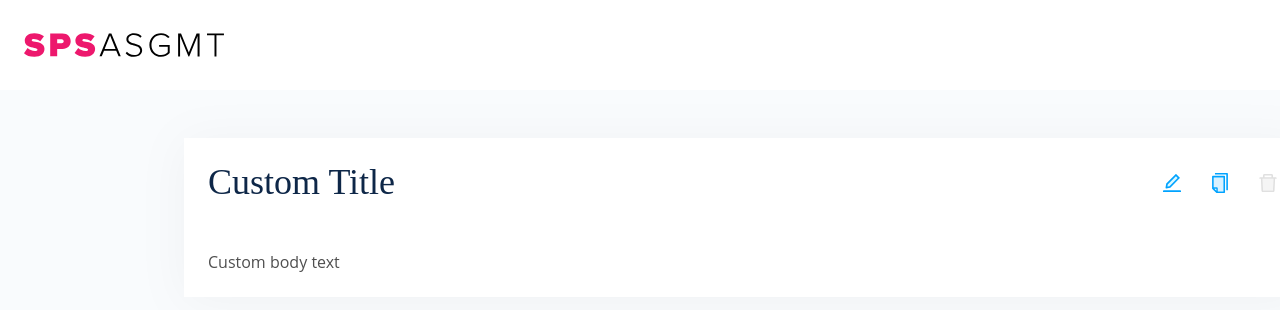
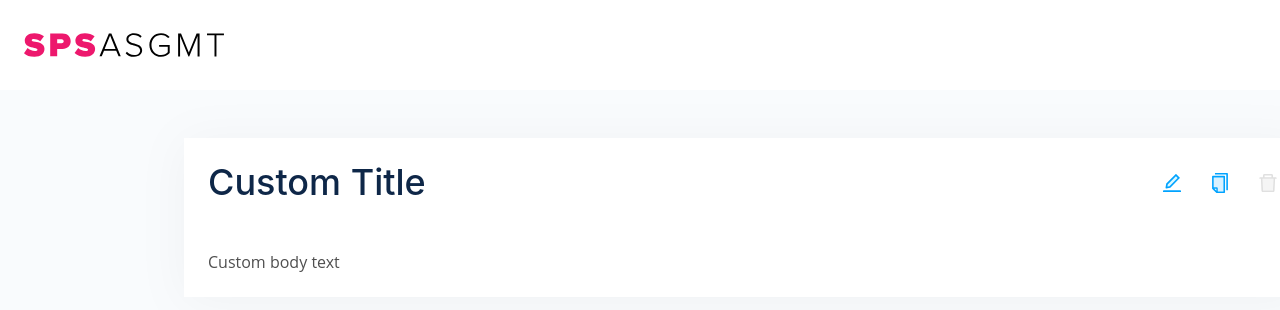
Before and after one commit to JHallPD/spsasgmt, a React (Create React App) app: page / in a window 1280 px wide. Shown: the top 310 px of the page. Built offline with nearby package versions, Linux system fonts and the light colour scheme.

Commit message:
bad css suggestion from sigma

```diff
--- a/src/App.css
+++ b/src/App.css
@@ -147,7 +147,6 @@
   left: 24px;
   top: 24px;
 
-  font-family: Ubuntu;
   font-style: normal;
   font-weight: 500;
   font-size: 36px;
@@ -450,7 +449,6 @@
   left: 0px;
   top: 0px;
 
-  font-family: Ubuntu;
   font-style: normal;
   font-weight: 500;
   font-size: 15px;
@@ -475,7 +473,6 @@
   left: 0px;
   top: 0px;
 
-  font-family: Ubuntu;
   font-style: normal;
   font-weight: 500;
   font-size: 15px;
@@ -550,7 +547,6 @@
 }
 .text-text,
 .title-text {
-  font-family: Ubuntu;
   font-style: normal;
   font-weight: 500;
   font-size: 15px;
```
